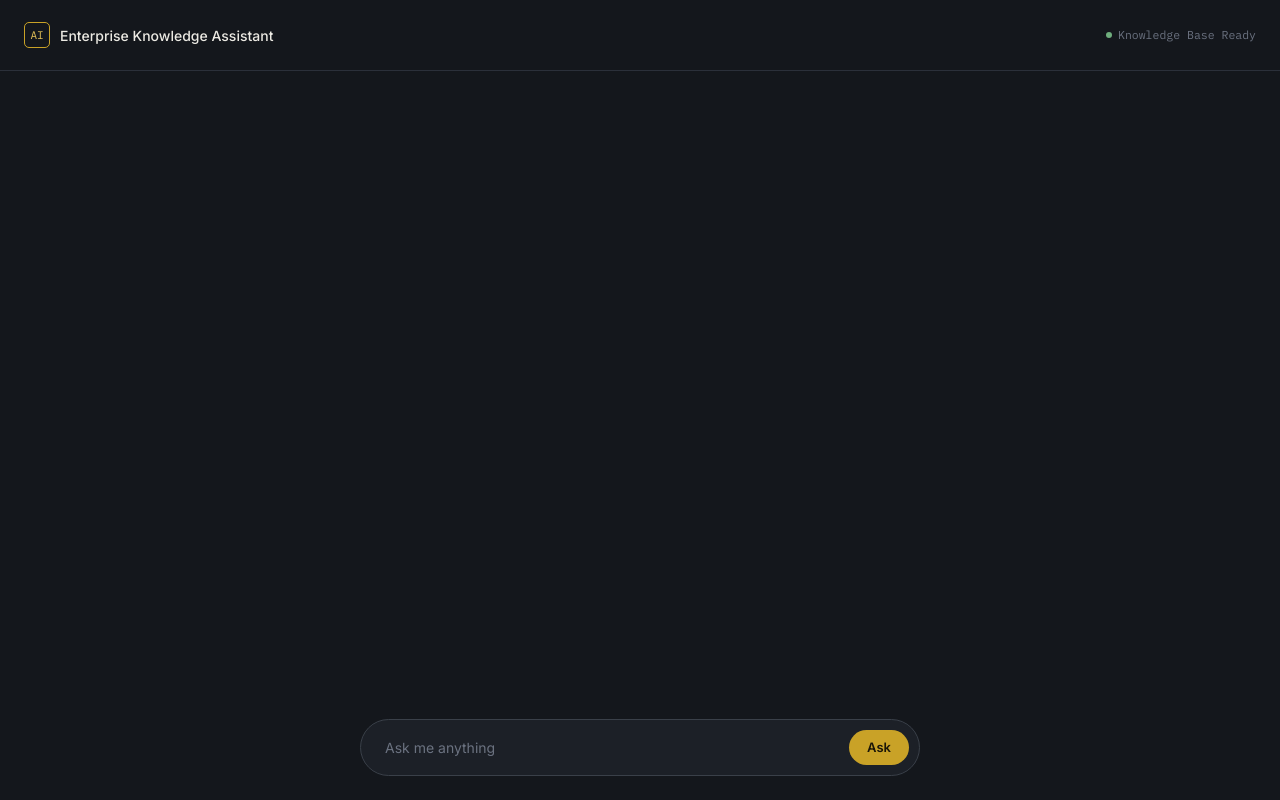
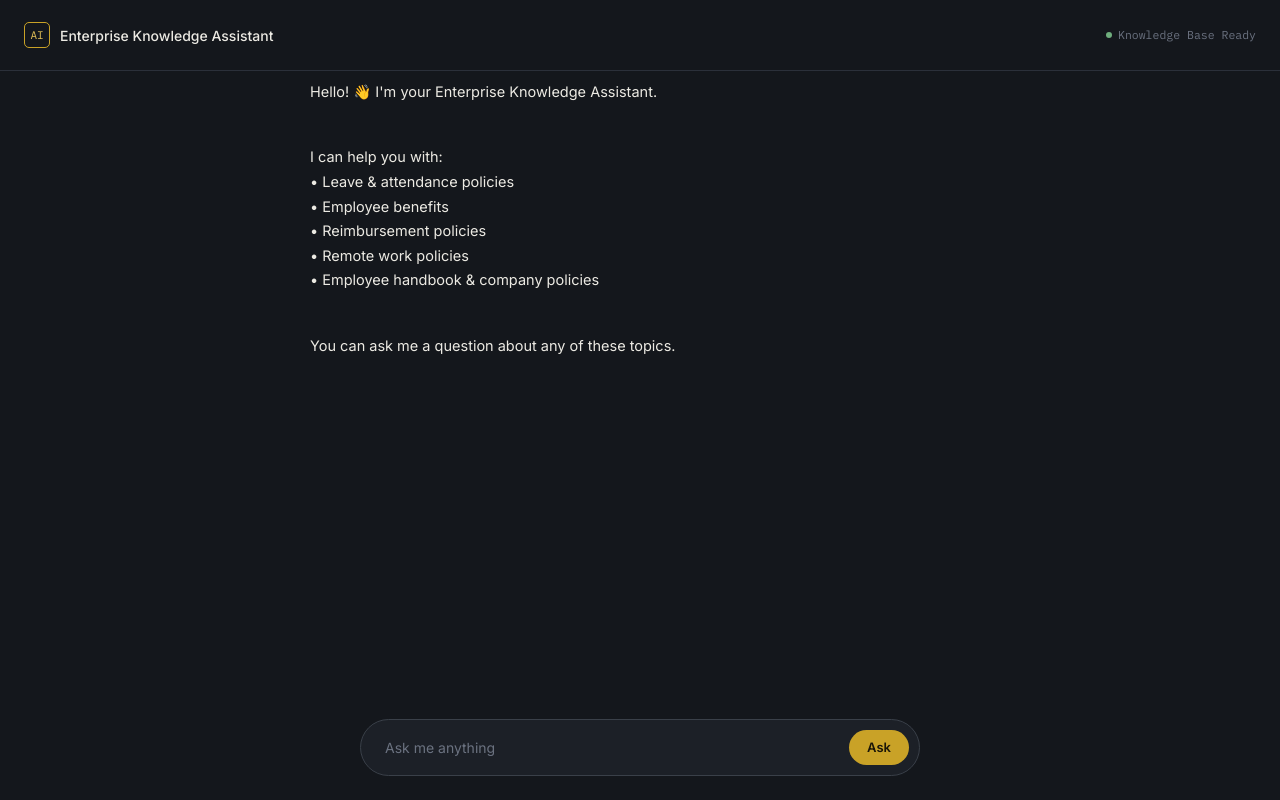
Before and after one commit to Archana-M-11/AI-Powered-Enterprise-Knowledge-Assistant, a React (Vite) app in the folder frontend/: page / in a window 1280 px wide. Built offline with nearby package versions, Linux system fonts and the light colour scheme.

Commit message:
frontend asistant message fix

```diff
--- a/frontend/package.json
+++ b/frontend/package.json
@@ -13,7 +13,8 @@
     "axios": "^1.19.0",
     "bootstrap": "^5.3.8",
     "react": "^19.2.8",
-    "react-dom": "^19.2.8"
+    "react-dom": "^19.2.8",
+    "react-markdown": "^10.1.0"
   },
   "devDependencies": {
     "@types/react": "^19.2.17",
--- a/frontend/src/components/Chatwindow.jsx
+++ b/frontend/src/components/Chatwindow.jsx
@@ -1,4 +1,5 @@
 import React from "react";
+import ReactMarkdown from "react-markdown";
 
 const Chatwindow = ({ messages }) => {
   return (
@@ -10,10 +11,10 @@ const Chatwindow = ({ messages }) => {
           </div>
         ) : (
           <div key={index} className="msg assistant">
-            <div className="answer">{message.content}
-
+            <div className="answer">
+            <ReactMarkdown>{message.content}</ReactMarkdown>
                {message.source?.length > 0 && (
-                <div className="source">
+                <div className="sources">
                   Source: {message.source.join(", ")}
                 </div>
               )}
--- a/frontend/src/index.css
+++ b/frontend/src/index.css
@@ -139,6 +139,7 @@ main {
   font-size: 14.5px;
   line-height: 1.7;
   max-width: 80%;
+  white-space: pre-line;
 }
 .msg-role { display: none; } /* not shown in pill style */
 
--- a/frontend/src/pages/ChatPage.jsx
+++ b/frontend/src/pages/ChatPage.jsx
@@ -4,7 +4,21 @@ import React, { useState, useOptimistic } from "react";
 import Chatinput from "../components/Chatinput";
 
 const ChatPage = () => {
-  const [messages, setMessages] = useState([]);
+  const [messages, setMessages] = useState([
+      {
+    role: "assistant",
+    content: `Hello! 👋 I'm your Enterprise Knowledge Assistant.\n
+I can help you with:
+• Leave & attendance policies
+• Employee benefits
+• Reimbursement policies
+• Remote work policies
+• Employee handbook & company policies
+
+You can ask me a question about any of these topics.`,
+  },
+
+  ]);
 
   const [optimisticMessages, addOptimisticMessage] =
     useOptimistic(
```
Also changed, not shown: 2 other files (tests, documents, lock files or other folders).
